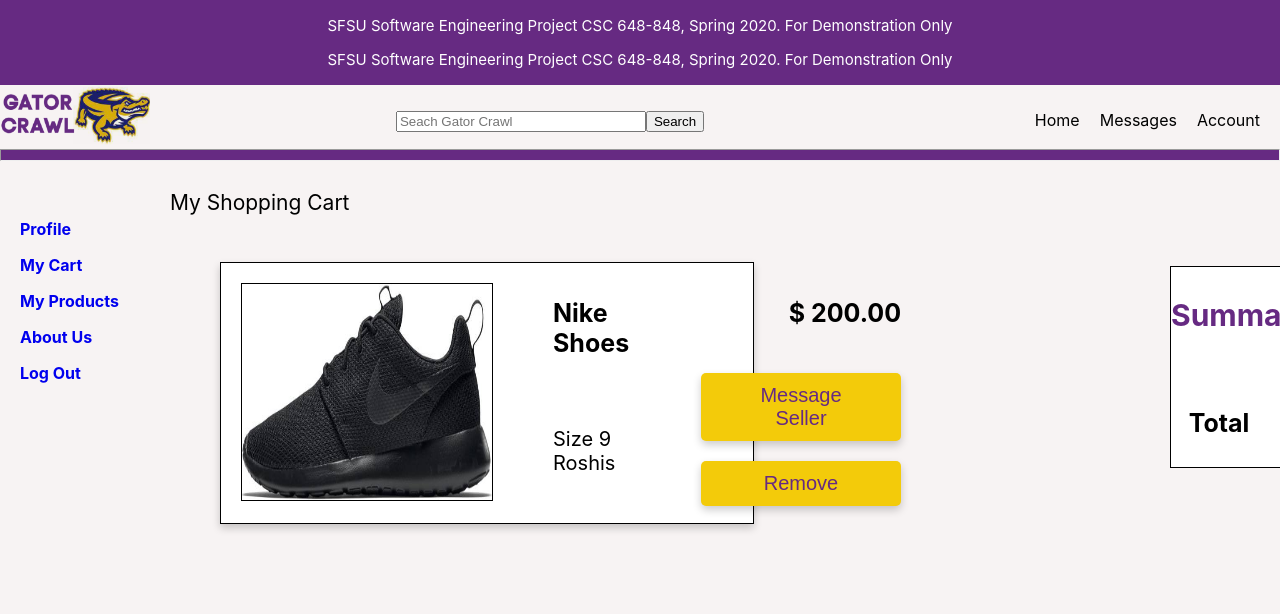
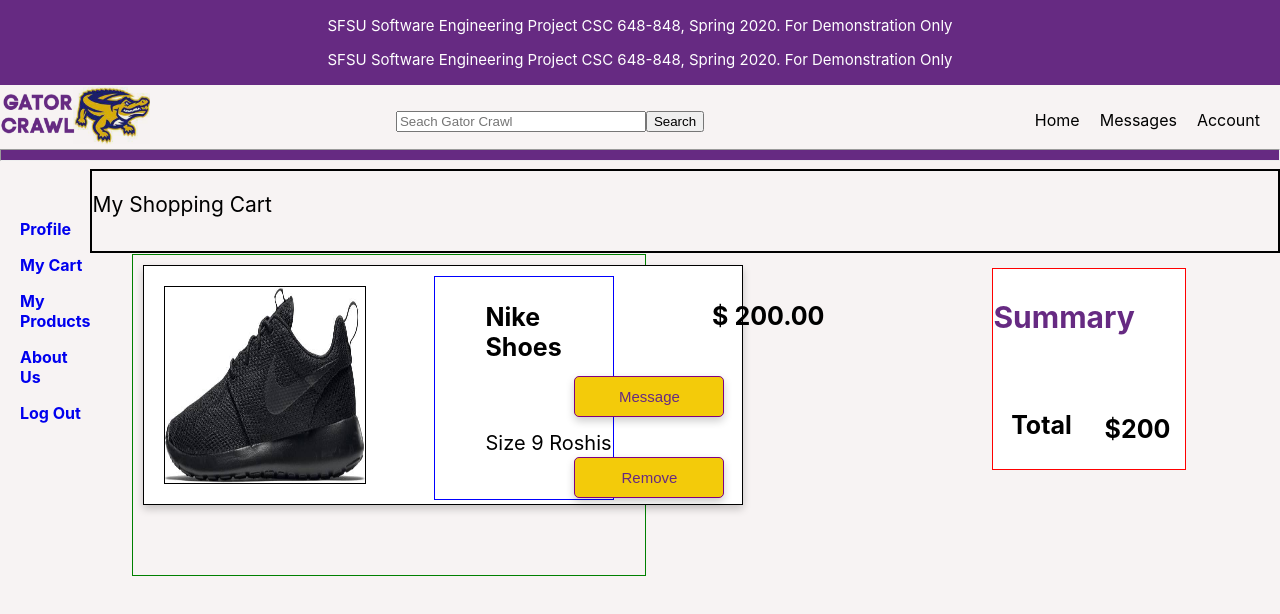
Before and after one commit to zainkhanx93/Gator-Crawl, a React (Create React App) app in the folder application/frontend/: page /profile/cart in a window 1280 px wide. Shown: the top 614 px of the page. Built offline with nearby package versions, Linux system fonts and the light colour scheme.

Commit message:
resizing works for maximizing. Working on minimizing

```diff
--- a/application/frontend/src/Containers/Cart.css
+++ b/application/frontend/src/Containers/Cart.css
@@ -7,15 +7,22 @@
 .Cart-Left-Side {
   width: 150px;
   margin-left: 20px;
+  resize: both;
+
 }
 
 .Cart-Right-Side {
-  width: 70%;
+  width: 200%;
+  height: 80px;
+  resize: both;
+  border: 2px solid black;
+
+
 }
 
 .Button {
   background-color: #F3CB0A;
-  border: none;
+  border: 1px solid purple;
   border-radius: 5px;
   color: #662A82;
   padding: 11px 32px;
@@ -23,20 +30,24 @@
   text-align: center;
   text-decoration: none;
   display: inline-block;
-  font-size: 20px;
-  width: 200px;
-  margin-left: 10px;
+  font-size: 15px;
+  width: 150px;
+  margin-right: 100px;
   box-shadow: 0 4px 8px 0 rgba(0, 0, 0, 0.2);
-  resize: both;
-  position: relative;
+  resize: none;
+
 }
 
 .Title {
   font-size: 21px;
+  resize: both;
+
 }
 .Shopping-Cart-Window {
   display: inline-flex;
   width: 100%;
+  resize: both;
+
 
 }
 
@@ -45,11 +56,14 @@
   margin-left: 40px;
   float: left;
   background-color: #f7f3f3;
-  width: 70%;
-  height: 100%;
+  width: 40%;
+  height: 40%;
   display: inline-flex;
   float: left;
   position: fixed;
+  resize: both;
+  border: 1px solid green;
+
 
 
 }
@@ -57,15 +71,17 @@
 
 .Total-Box {
   margin-top: 14px;
-  margin-left: 1000px;
+  margin-left: 900px;
   margin-right: 20px;
   background-color: white;
-  border : 1px solid black;
+  border : 1px solid red;
   width: 15%;
   height : 200px;
   float: left;
   display: inline-flex;
   position: fixed;
+  resize: both;
+
 
 
 }
@@ -75,20 +91,23 @@
   padding: 10px;
   margin: 10px;
   height: 30%;
-  width: 40%;
+  min-width: 600px;
+  max-width: 700px;
  background-color: white;
   display: inline-flex;
   border: 1px solid black;
   box-shadow: 0 4px 8px 0 rgba(0, 0, 0, 0.2);
   position:fixed;
   resize:none;
+  box-sizing:border-box;
+
 
 }
 
 .Profile-picture {
 
-  width: 250px;
-  height: 250px;
+  width: 200px;
+  height: 200px;
   display: inline-block;
   resize: both;
 }
@@ -98,8 +117,12 @@
   display: inline-block;
   font-size: 20px;
   padding-left: 50px;
-  width: 20%;
+  width: 10%;
+  margin-left: 280px;
   resize: both;
+  position: fixed;
+  border: 1px solid blue;
+
 
 }
 
--- a/application/frontend/src/Containers/Cart.js
+++ b/application/frontend/src/Containers/Cart.js
@@ -27,7 +27,9 @@
               </div>
               <div className="Cart-Buttons">
                 <p style={{ fontSize: '25px' }}><b> $ 200.00 </b> </p>
-                <button className="Button" type="button"> Message Seller </button>
+                <button className="Button" type="button"> Message  </button>
+                <br />
+                <br />
                 <button className="Button" type="button"> Remove </button>
               </div>
             </div>
```
